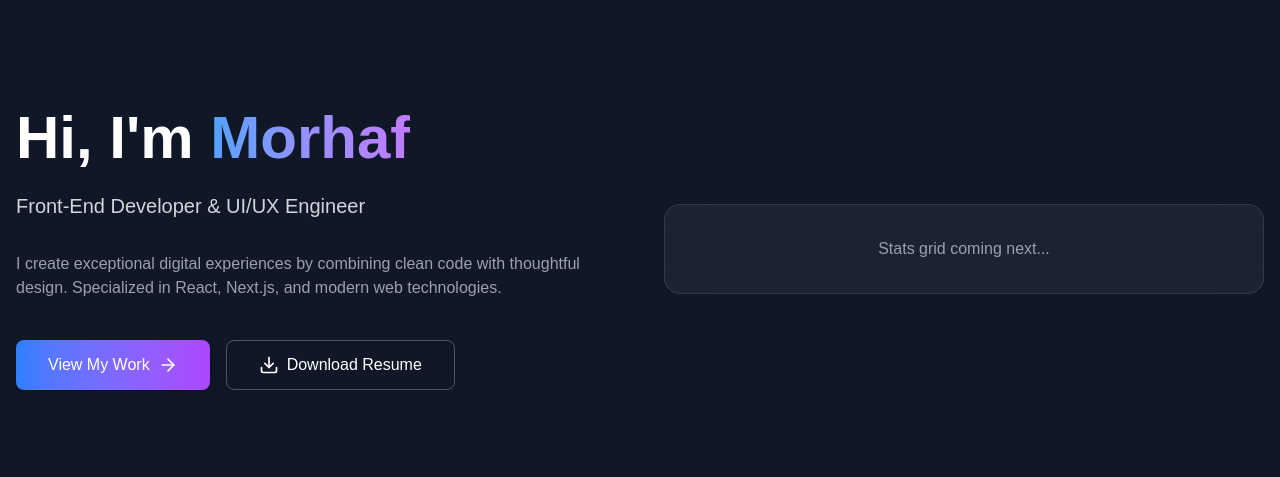
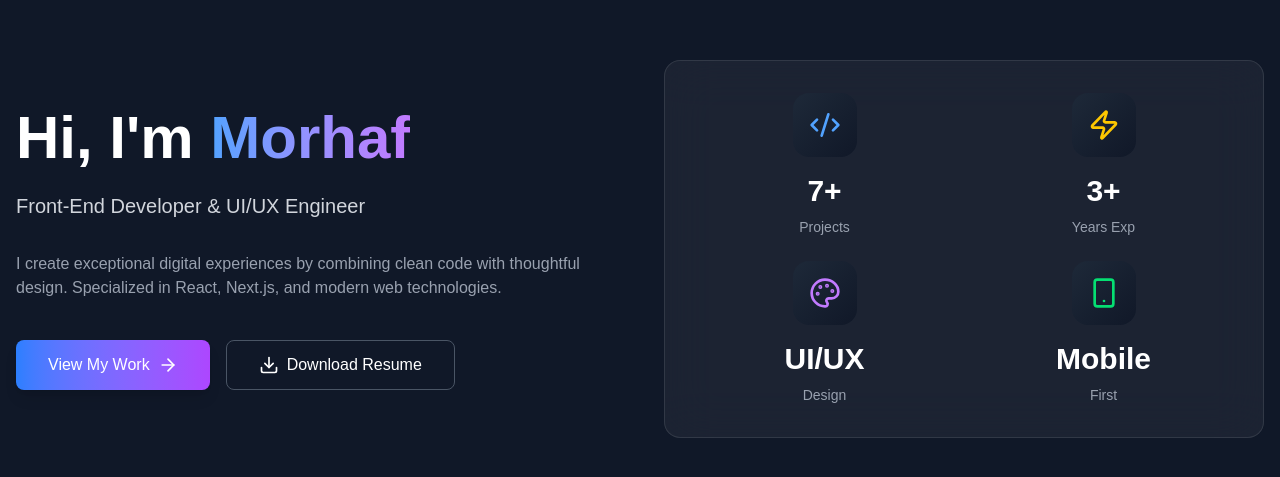
Before and after one commit to MorhafGhziel/Portfolio, a Next.js app: page / in a window 1280 px wide. Shown: the part 151-628 px from the top of the page. Built offline with nearby package versions, Linux system fonts and the light colour scheme.

Commit message:
feat(hero): Add two-column layout with icons and stats section

```diff
--- a/components/Hero.tsx
+++ b/components/Hero.tsx
@@ -1,5 +1,12 @@
 import React from "react";
-import { ArrowRight, Download } from "lucide-react";
+import {
+  ArrowRight,
+  Code2,
+  Download,
+  Palette,
+  Smartphone,
+  Zap,
+} from "lucide-react";
 
 const Hero = () => {
   return (
@@ -33,11 +40,41 @@ const Hero = () => {
           </div>
         </div>
 
-        {/* Right Column - Stats Grid (we'll add this next) */}
+        {/* Right Column - Stats Grid */}
         <div className="relative mt-8 lg:mt-0">
           <div className="backdrop-blur-xl bg-white/5 border border-white/10 rounded-2xl p-8">
-            <div className="text-center text-gray-400">
-              Stats grid coming next...
+            <div className="grid grid-cols-2 gap-6">
+              <div className="text-center">
+                <div className="w-16 h-16 mx-auto mb-4 rounded-2xl bg-gradient-to-br from-gray-800 to-gray-900 flex items-center justify-center">
+                  <Code2 className="w-8 h-8 text-blue-400" />
+                </div>
+                <div className="text-3xl font-bold text-white mb-2">7+</div>
+                <div className="text-sm text-gray-400">Projects</div>
+              </div>
+
+              <div className="text-center">
+                <div className="w-16 h-16 mx-auto mb-4 rounded-2xl bg-gradient-to-br from-gray-800 to-gray-900 flex items-center justify-center">
+                  <Zap className="w-8 h-8 text-yellow-400" />
+                </div>
+                <div className="text-3xl font-bold text-white mb-2">3+</div>
+                <div className="text-sm text-gray-400">Years Exp</div>
+              </div>
+
+              <div className="text-center">
+                <div className="w-16 h-16 mx-auto mb-4 rounded-2xl bg-gradient-to-br from-gray-800 to-gray-900 flex items-center justify-center">
+                  <Palette className="w-8 h-8 text-purple-400" />
+                </div>
+                <div className="text-3xl font-bold text-white mb-2">UI/UX</div>
+                <div className="text-sm text-gray-400">Design</div>
+              </div>
+
+              <div className="text-center">
+                <div className="w-16 h-16 mx-auto mb-4 rounded-2xl bg-gradient-to-br from-gray-800 to-gray-900 flex items-center justify-center">
+                  <Smartphone className="w-8 h-8 text-green-400" />
+                </div>
+                <div className="text-3xl font-bold text-white mb-2">Mobile</div>
+                <div className="text-sm text-gray-400">First</div>
+              </div>
             </div>
           </div>
         </div>
```
